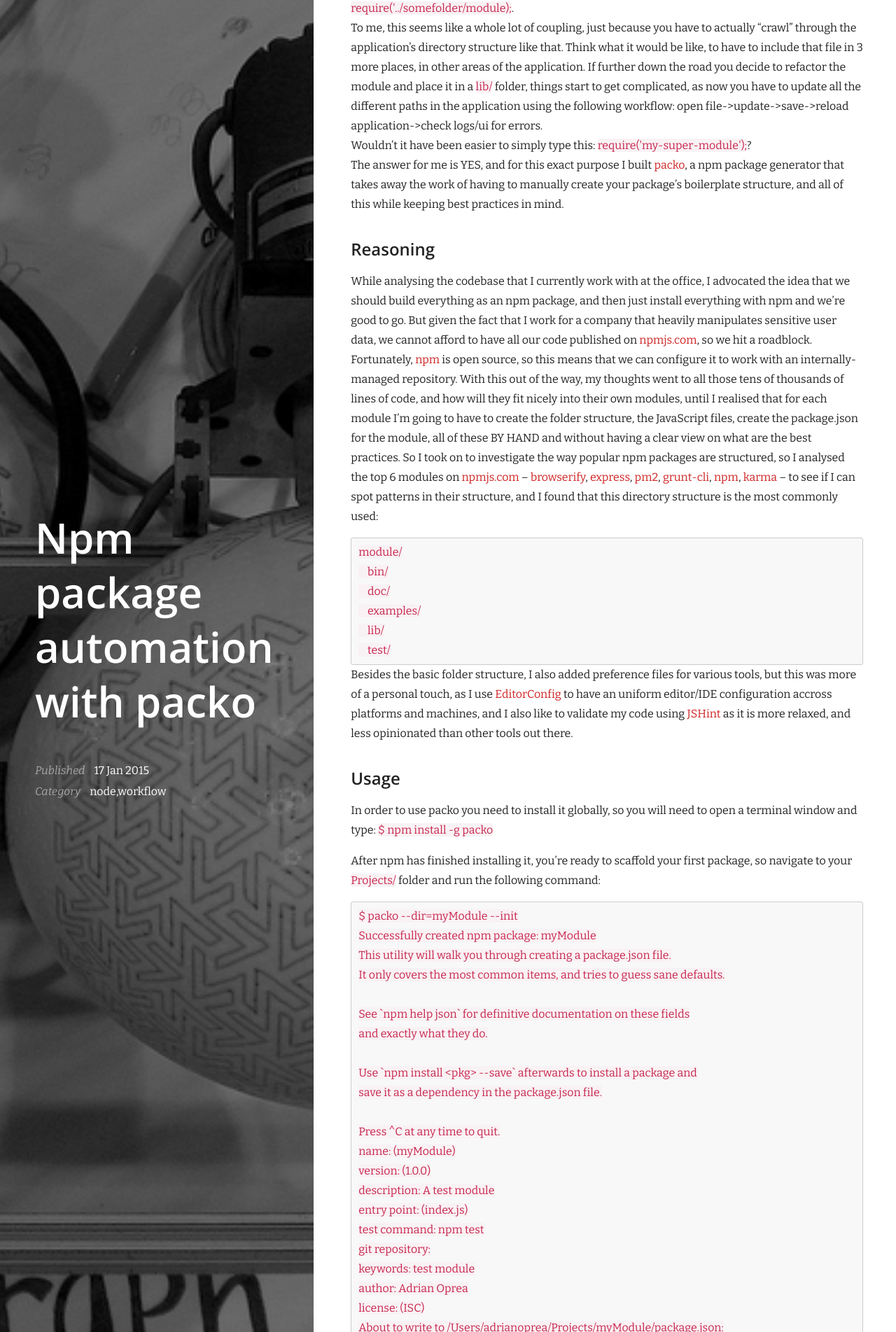
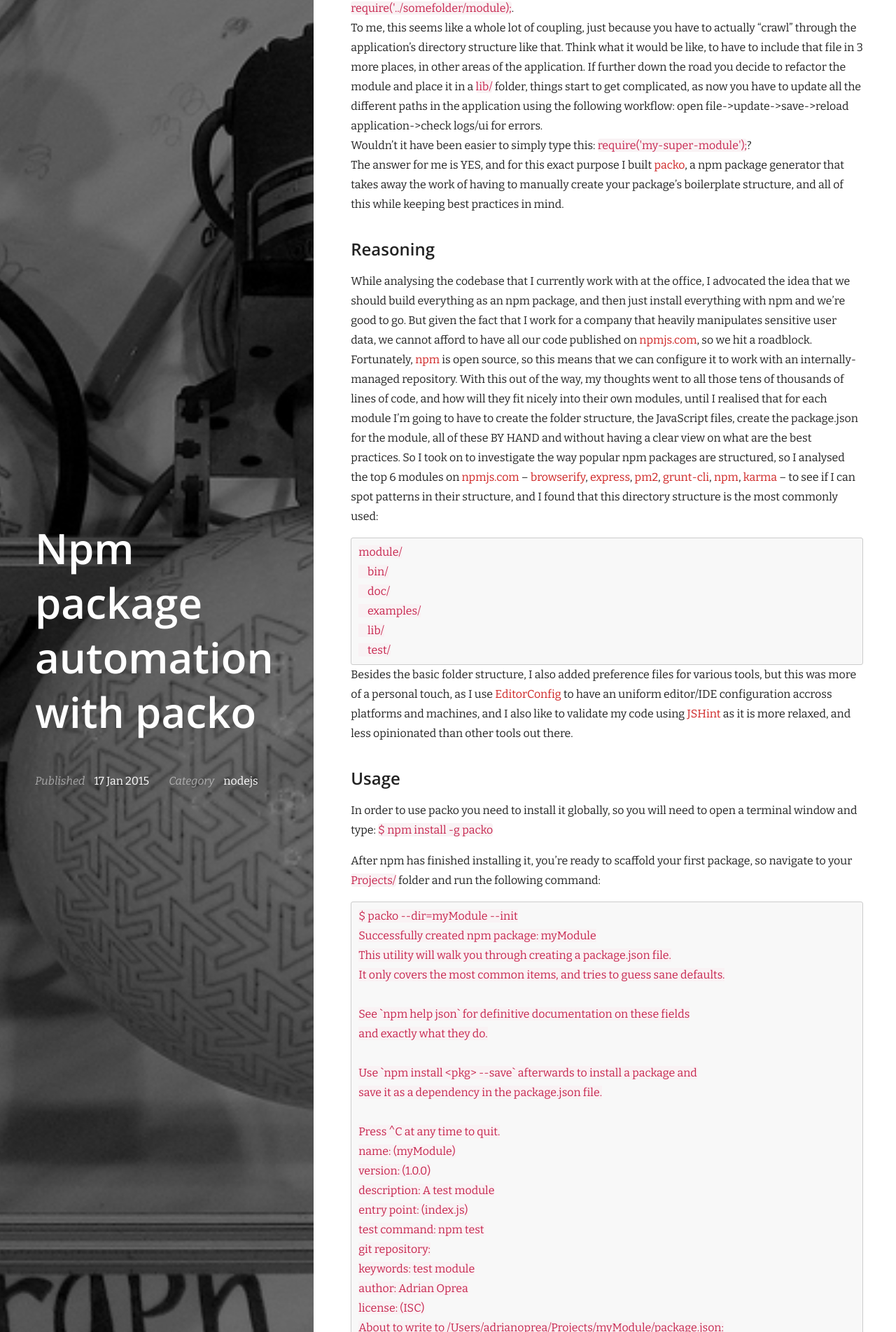
Before and after one commit to opreaadrian/opreaadrian.github.io, a Jekyll site: the page built from _posts/2015-01-17-npm-package-automation-with-packo.md, in a window 1280 px wide. Shown: the part 350-2253 px from the top of the page at 70% size. Built offline with Jekyll 4.4.1, drawn with Linux system fonts in a browser that asks for light colours; nearby versions of some CDN libraries; Markdown is read by kramdown in place of the engine named in the settings.

Commit message:
Update post

```diff
--- a/_posts/2015-01-17-npm-package-automation-with-packo.md
+++ b/_posts/2015-01-17-npm-package-automation-with-packo.md
@@ -2,7 +2,7 @@
 layout: post
 title: "Npm package automation with packo"
 date: 2015-01-17 8:00:00 AM
-categories: node, workflow
+categories: nodejs
 featured_image: /images/posts/automation.jpg
 ---
 
```
Also changed, not shown: 3 other files.
